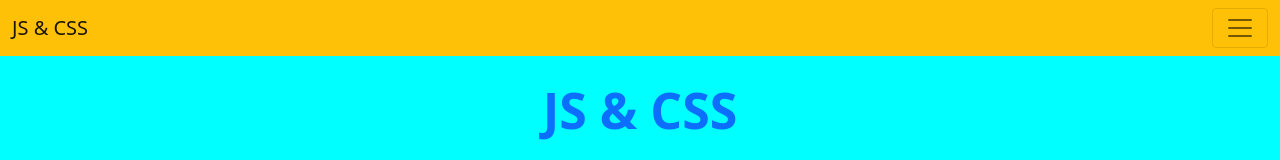
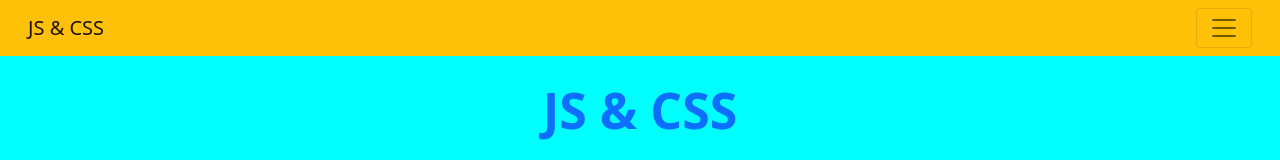
Before and after one commit to alimardon28/Animation-Js-and-Css, a plain HTML site: page index.html in a window 1280 px wide. Shown: the top 160 px of the page. Drawn offline with nearby package versions, Linux system fonts and the light colour scheme.

Commit message:
added container padding-x

```diff
--- a/css/main.css
+++ b/css/main.css
@@ -9,6 +9,10 @@ body{
     top: 0;
     left: 0;
     width: 100%;
+}
+
+.container-fluid{
+    padding: 0px 20px !important;
 }
 
 .heading{
```
